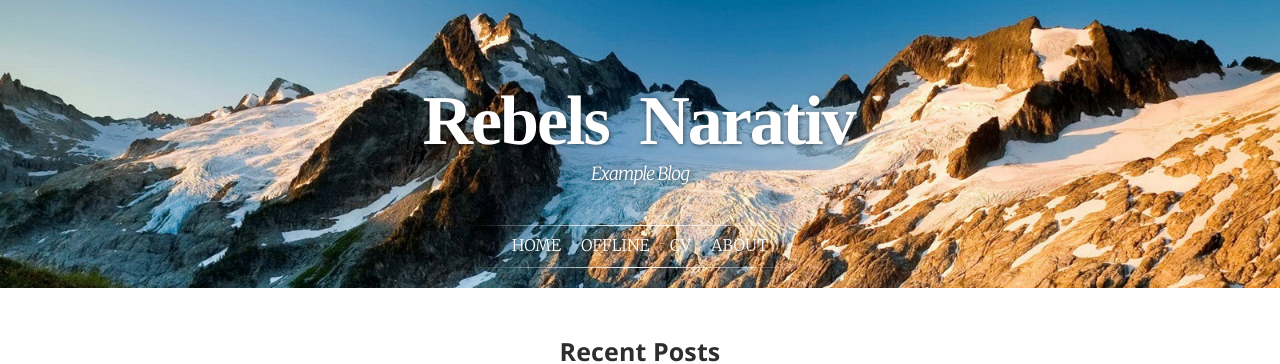
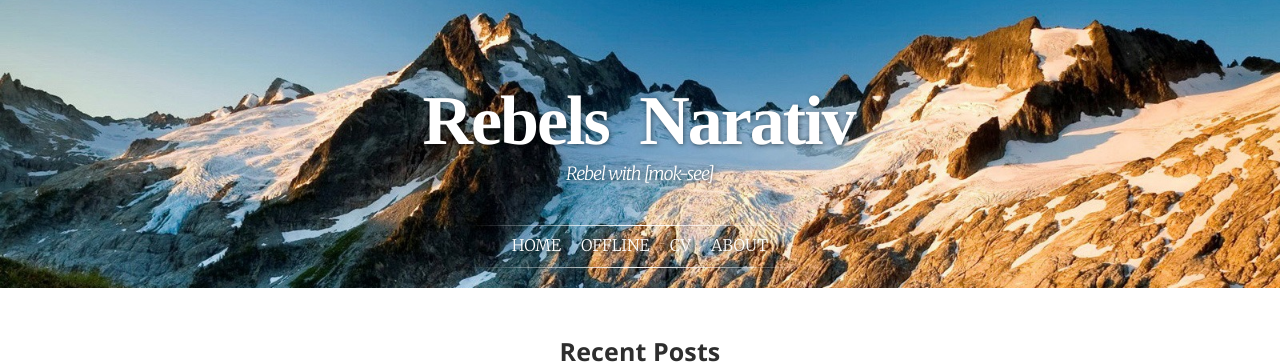
Before and after one commit to mok-see/mok-see.github.io, a Jekyll site: the page built from index.html, in a window 1280 px wide. Shown: the top 364 px of the page. Built offline with Jekyll 4.4.1, drawn with Linux system fonts in a browser that asks for light colours; some web fonts are replaced.

Commit message:
Update _config.yml

```diff
--- a/_config.yml
+++ b/_config.yml
@@ -7,7 +7,7 @@
 
 # Site settings
 title:            Rebels Narativ
-subtitle:         Example Blog
+subtitle:         Rebel with [mok-see]
 description:      This is the jekyllTheme example blog. It only exists to demonstrate how the theme looks and feels.
 keywords:         demo theme example github jekyll features
 language:         "en" # default language of the blog. Language codes: http://www.w3schools.com/tags/ref_language_codes.asp
```
